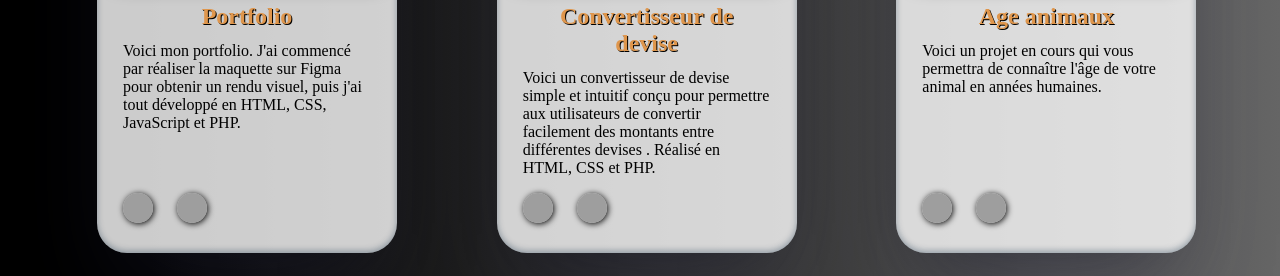
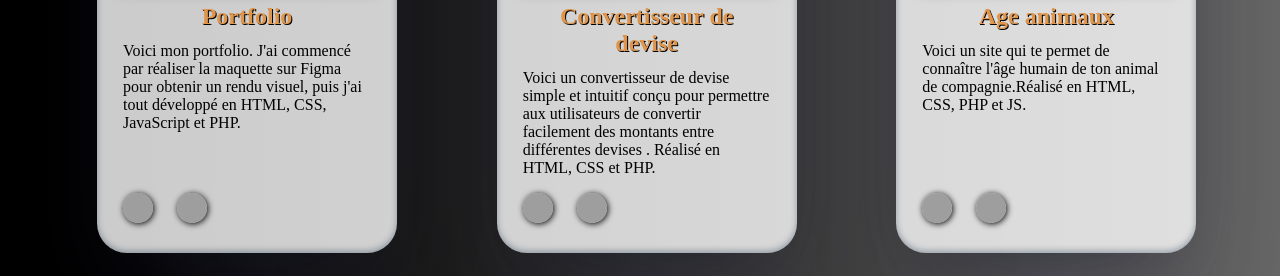
Before and after one commit to NicolasDallari/portfolioV1, a PHP site: page /projets in a window 1280 px wide. Shown: the part 524-800 px from the top of the page. Run offline with PHP 8.4, Linux system fonts and the light colour scheme; some libraries are stand-ins or nearby versions; some web fonts are replaced; grey boxes are pictures that could not be loaded.

Commit message:
add the animal age site to my projects

```diff
--- a/templates/projet.php
+++ b/templates/projet.php
@@ -73,17 +73,17 @@
                     </div>
                     <div class="carte">
                         <div class="image">
-                            <img class="image-site" src="docs/images/projetencour.jpeg" alt="image du site">
+                            <img class="image-site" src="docs/images/age-animaux.webp" alt="image du site">
                         </div>
                         <div class="texte">
                             <h3>Age animaux</h3>
-                            <p>Voici un projet en cours qui vous permettra de connaître l'âge de votre animal en années humaines.
+                            <p>Voici un site qui te permet de connaître l'âge humain de ton animal de compagnie.Réalisé en HTML, CSS, PHP et JS.
                             </p>
                             <div class="liens">
-                                <a href="">
+                            <a href="https://github.com/NicolasDallari/age-animaux" target="_blank">
                                     <img class="imageLienGithub" src="docs/images/github fond noir.png" alt="image lien du site github">
                                 </a>
-                                <a href="">
+                                <a href="https://www.age-animaux.dallarinicolas.fr/" target="_blank">
                                     <img class="imageliensite" src="docs/images/imageliensite.png" alt="image lien du site">
                                 </a>
                             </div>
```
Also changed, not shown: 1 other file.
